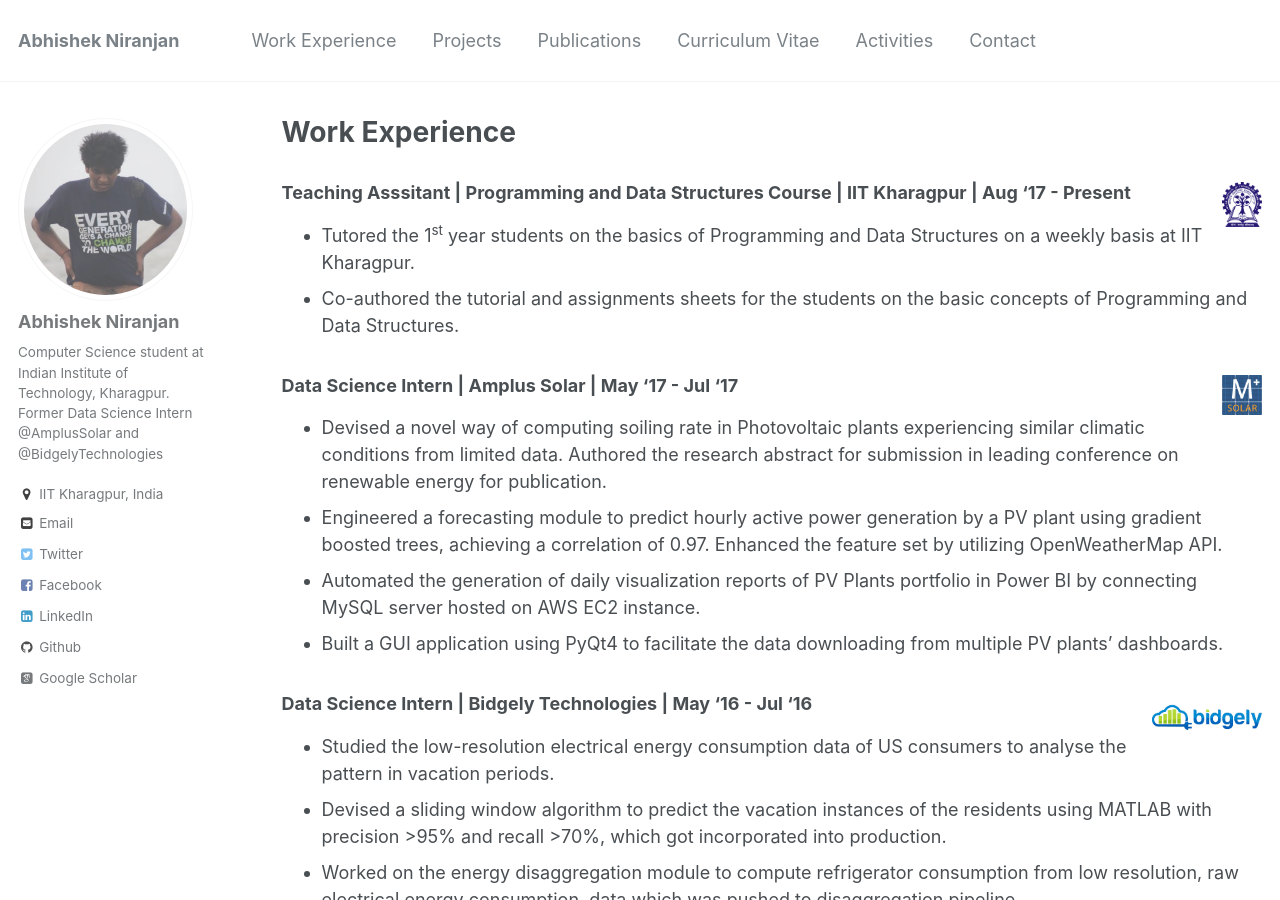
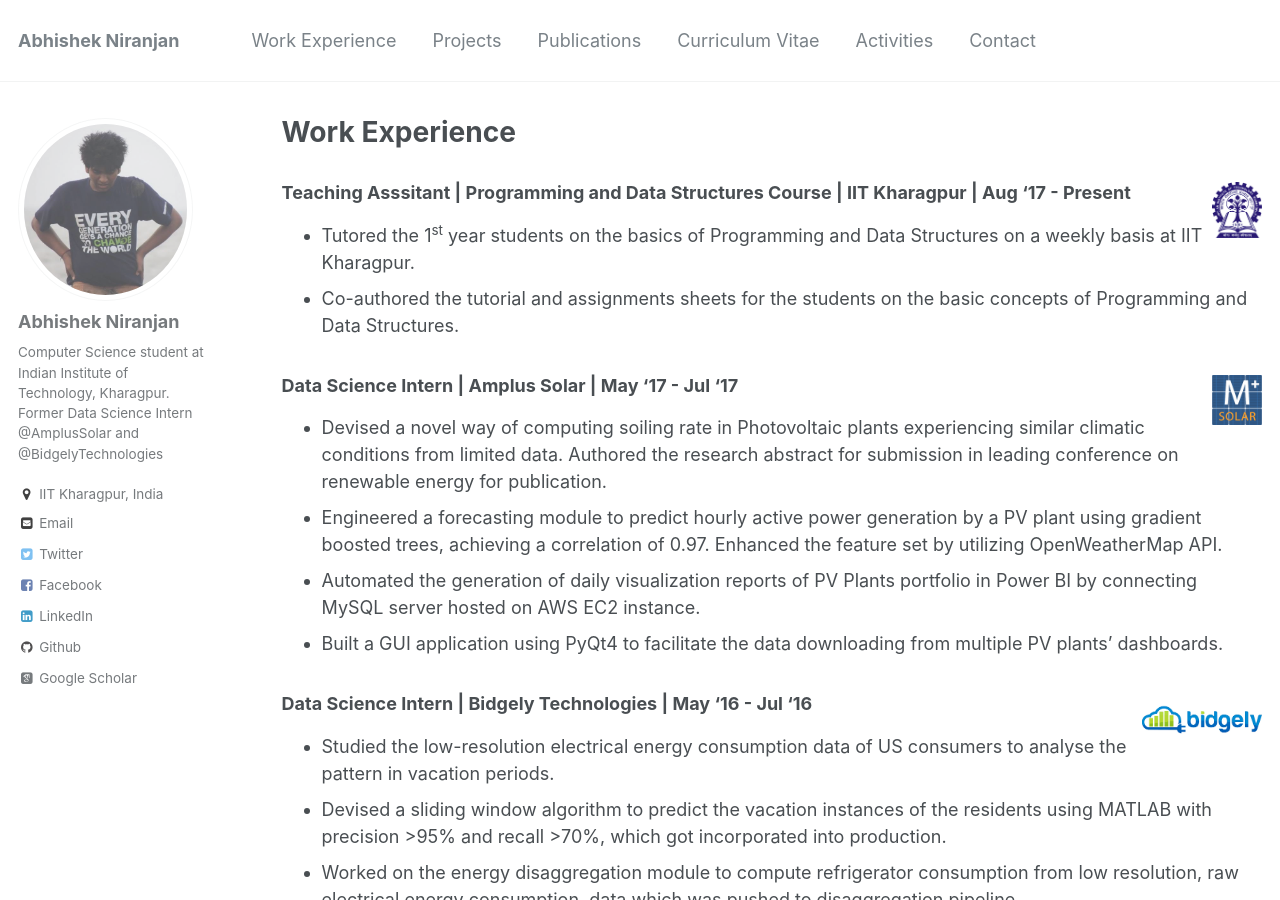
Before and after one commit to abhishek-niranjan/abhishek-niranjan.github.io, a Jekyll site: the page built from _pages/experience.md, in a window 1280 px wide and 900 px high. Built offline with Jekyll 4.4.1, drawn with Linux system fonts in a browser that asks for light colours; some web fonts are replaced.

Commit message:
Logo to the right

```diff
--- a/_pages/experience.md
+++ b/_pages/experience.md
@@ -5,11 +5,11 @@ permalink: /experience/
 author_profile: true
 ---
 
-### Teaching Asssitant | Programming and Data Structures Course | IIT Kharagpur | Aug '17 - Present	<img src='/images/kgp.png'  width="40" height="40" align="right">
+### Teaching Asssitant | Programming and Data Structures Course | IIT Kharagpur | Aug '17 - Present	<img src='/images/kgp.png'  width="50" height="50" align="right">
 * Tutored the 1<sup>st</sup> year students on the basics of Programming and Data Structures on a weekly basis at IIT Kharagpur.
 * Co-authored the tutorial and assignments sheets for the students on the basic concepts of Programming and Data Structures.
 
-### Data Science Intern | Amplus Solar | May '17 - Jul '17							<img src='/images/mplus.png'  width="40" height="60" align="right">
+### Data Science Intern | Amplus Solar | May '17 - Jul '17							<img src='/images/mplus.png'  width="50" height="70" align="right">
 * Devised a novel way of computing soiling rate in Photovoltaic plants experiencing similar climatic conditions from limited
 data. Authored the research abstract for submission in leading conference on renewable energy for publication.
 * Engineered a forecasting module to predict hourly active power generation by a PV plant using gradient boosted trees,
@@ -18,7 +18,7 @@ achieving a correlation of 0.97. Enhanced the feature set by utilizing OpenWeath
 hosted on AWS EC2 instance.
 * Built a GUI application using PyQt4 to facilitate the data downloading from multiple PV plants' dashboards.
 
-### Data Science Intern | Bidgely Technologies | May '16 - Jul '16 		<img src='/images/bidgely.png'  width="110" height="40" align="right">
+### Data Science Intern | Bidgely Technologies | May '16 - Jul '16 		<img src='/images/bidgely.png'  width="120" height="50" align="right">
 * Studied the low-resolution electrical energy consumption data of US consumers to analyse the pattern in vacation periods.
 * Devised a sliding window algorithm to predict the vacation instances of the residents using MATLAB with precision >95%
 and recall >70%, which got incorporated into production.
@@ -26,7 +26,7 @@ and recall >70%, which got incorporated into production.
 energy consumption, data which was pushed to disaggregation pipeline.
 
 
-### Back-end Developer | Outsy | May '15 - Jul '15                            		<img src='/images/outsy.png'  width="110" height="50" align="right">
+### Back-end Developer | Outsy | May '15 - Jul '15                            		<img src='/images/outsy.png'  width="120" height="50" align="right">
 * Developed a polling feature for real-time meetings in Django Web Framework which was incorporated in the android app.
 * Extracted artists' names from 15,000 Facebook textual posts using Stanford POSTagger after NLTK assisted pre-processing.
 * Generated Artists database by drawing out information using Wikipedia API, Youtube API, and SoundCloud API.
```
